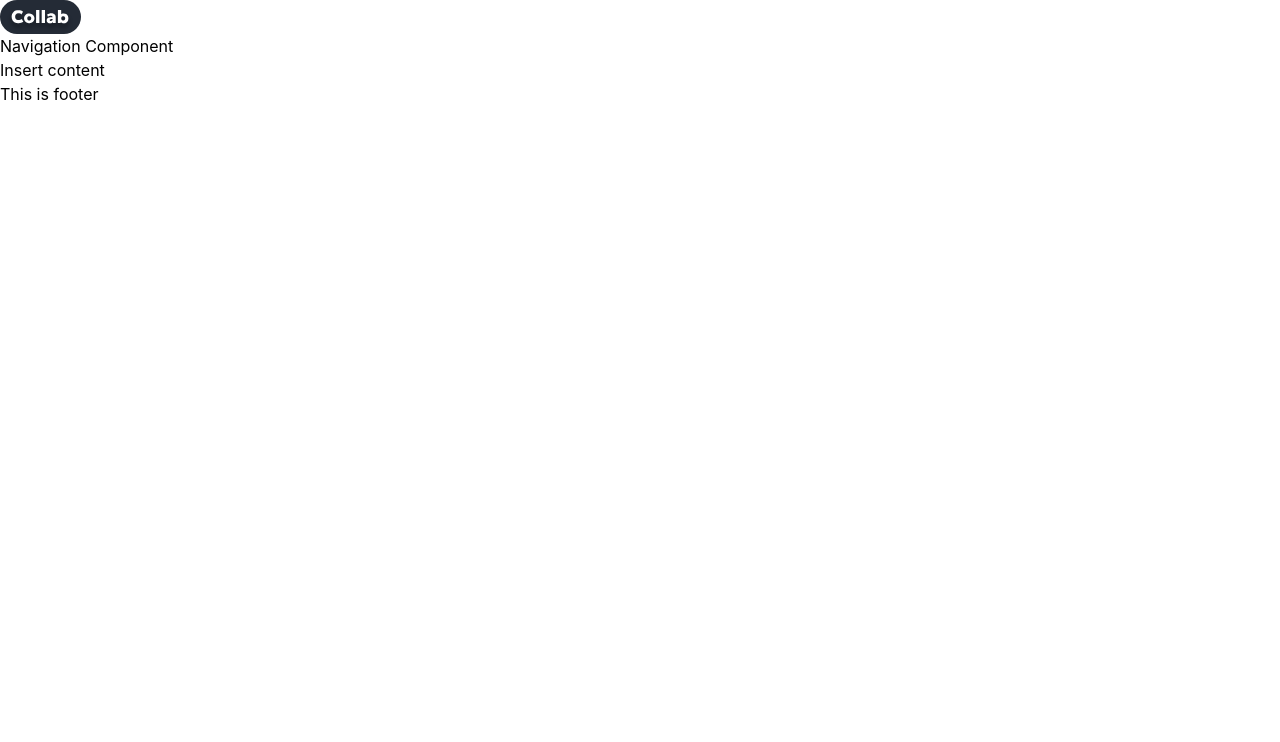
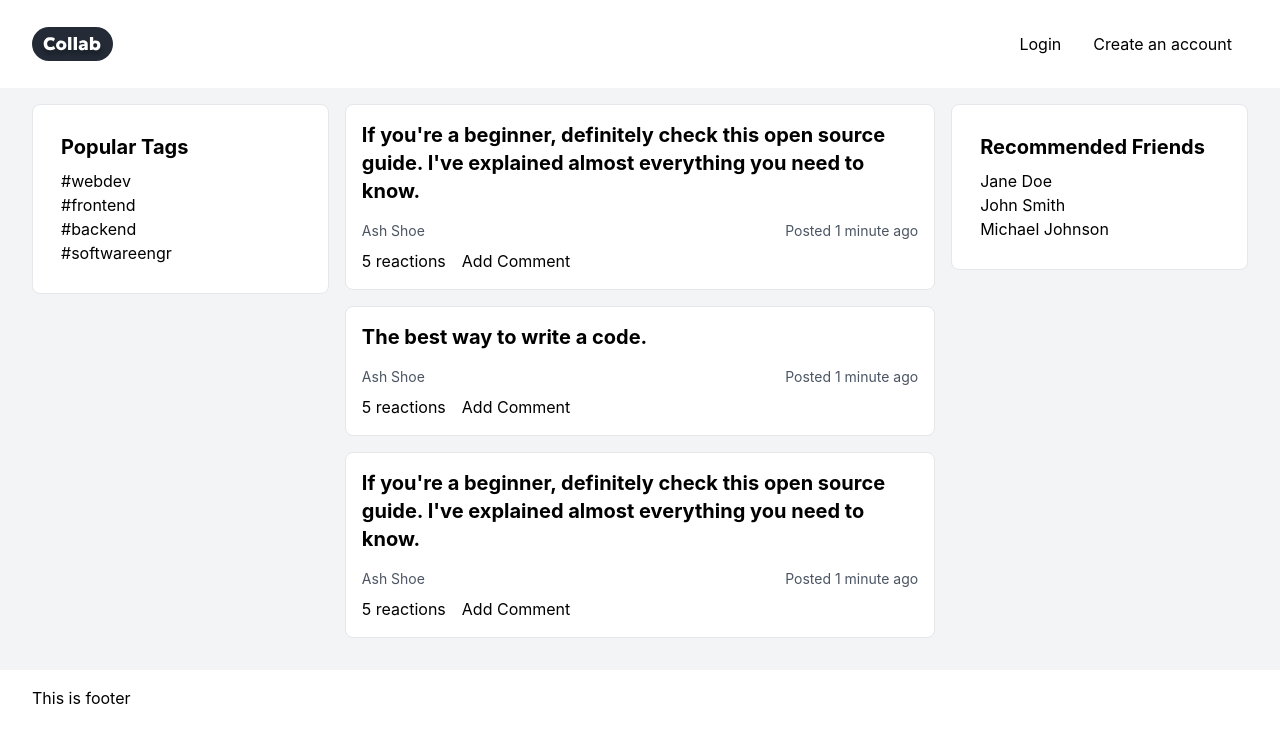
Before and after one commit to andreimelo/collab, a React (Vite) app: page / in a window 1280 px wide. Shown: the top 742 px of the page. Built offline with nearby package versions, Linux system fonts and the light colour scheme.

Commit message:
feat(tbr): Add layout in landing page, update nav and post card

```diff
--- a/src/library/components/Footer/Footer.tsx
+++ b/src/library/components/Footer/Footer.tsx
@@ -4,7 +4,8 @@ interface Props { };
 
 const Footer: React.FC<Props> = () => {
     return (
-        <footer>
+        // temporary - need refactor
+        <footer className="max-w-8xl mx-auto p-4 sm:px-6 lg:px-8">
             This is footer
         </footer>
     )
--- a/src/library/components/Navigation/Navigation.tsx
+++ b/src/library/components/Navigation/Navigation.tsx
@@ -7,10 +7,13 @@ const Navigation: React.FC<Props> = () => {
 	return (
 		// temporary - need refactor
 		<React.Fragment>
-			<div>
+			<nav className="flex flex-col justify-between lg:flex-row bg-white max-w-8xl mx-auto p-4 sm:px-6 lg:px-8">
 				<img src={CollabLogo} className='logo' alt='Vite logo' />
-				<nav>Navigation Component</nav>
-			</div>
+				<ul className="flex">
+					<li className="p-4">Login</li>
+					<li className="p-4">Create an account</li>
+				</ul>
+			</nav>
 		</React.Fragment>
 	);
 };
--- a/src/library/layouts/LayoutProvider.tsx
+++ b/src/library/layouts/LayoutProvider.tsx
@@ -1,26 +1,33 @@
 import React, { ReactNode } from 'react';
 
 interface Props {
+	classLayout: string,
+	classContainer: string,
 	children: ReactNode;
 	navigationElement: ReactNode;
 	footerElement: ReactNode;
 }
 
 const LayoutProvider: React.FC<Props> = ({
+	classLayout,
+	classContainer,
 	navigationElement,
 	children,
 	footerElement,
 }) => {
 	return (
-		<div>
+		<div className={classLayout}>
 			{/* Navigation */}
 			{navigationElement}
+			<div className={classContainer}>
 			{/*  Content*/}
 			{children}
+			</div>
 			{/* Footer */}
 			{footerElement}
 		</div>
 	);
 };
 
+
 export default LayoutProvider;
--- a/src/pages/Home/Home.tsx
+++ b/src/pages/Home/Home.tsx
@@ -3,12 +3,47 @@ import Navigation from '@library/components/Navigation';
 import Footer from '@library/components/Footer';
 import LayoutProvider from '@library/layouts/LayoutProvider';
 
-interface Props {}
 
-const Home: React.FC<Props> = () => {
+interface Props { title: string; description: string; author: string; timestamp: string; }
+
+const Home: React.FC = () => {
+	const Post: React.FC<Props> = ({ title, description, author, timestamp }) => (
+		<div className="border bg-white p-4 rounded-lg mb-4">
+			<h2 className="text-xl font-bold mb-2">{title}</h2>
+			<p className="mb-4">{description}</p>
+			<div className="flex items-center justify-between text-sm text-gray-600"> <span>{author}</span> <span>{timestamp}</span> </div>
+			<div className="flex items-center mt-2"> <button className="mr-4">5 reactions</button> <button>Add Comment</button> </div>
+		</div>
+	);
+
 	return (
-		<LayoutProvider footerElement={<Footer />} navigationElement={<Navigation />}>
-			<div>Insert content</div>
+		//
+		<LayoutProvider classContainer="bg-gray-100 max-w-8xl mx-auto p-4 sm:px-6 lg:px-8" footerElement={<Footer />} navigationElement={<Navigation />}>
+			{/* temporary - need refactor */}
+			<div className="flex flex-col lg:flex-row">
+				<aside className="border bg-white rounded-lg h-fit lg:w-1/4 p-7 lg:mb-0">
+					<h2 className="text-xl font-bold mb-2">Popular Tags</h2>
+					<ul>
+						<li>#webdev</li>
+						<li>#frontend</li>
+						<li>#backend</li>
+						<li>#softwareengr</li>
+					</ul>
+				</aside>
+				<main className="lg:w-2/4 mx-4">
+					<Post title="If you're a beginner, definitely check this open source guide. I've explained almost everything you need to know." description="" author="Ash Shoe" timestamp="Posted 1 minute ago" />
+					<Post title="The best way to write a code." description="" author="Ash Shoe" timestamp="Posted 1 minute ago" />
+					<Post title="If you're a beginner, definitely check this open source guide. I've explained almost everything you need to know." description="" author="Ash Shoe" timestamp="Posted 1 minute ago" />
+				</main>
+				<aside className="border bg-white rounded-lg h-fit lg:w-1/4 p-7 lg:mb-0">
+					<h2 className="text-xl font-bold mb-2">Recommended Friends</h2>
+					<ul>
+						<li>Jane Doe</li>
+						<li>John Smith</li>
+						<li>Michael Johnson</li>
+					</ul>
+				</aside>
+			</div>
 		</LayoutProvider>
 	);
 };
```
